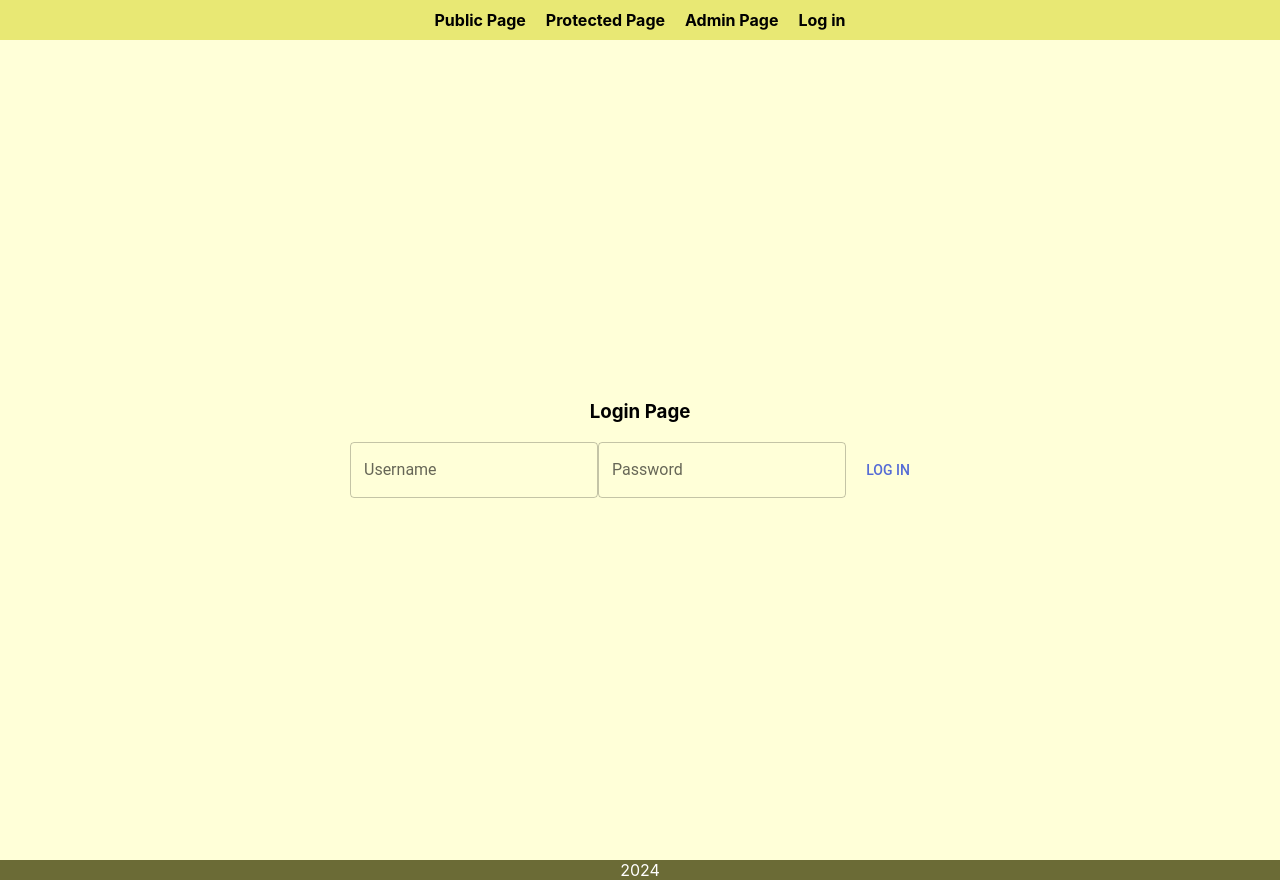
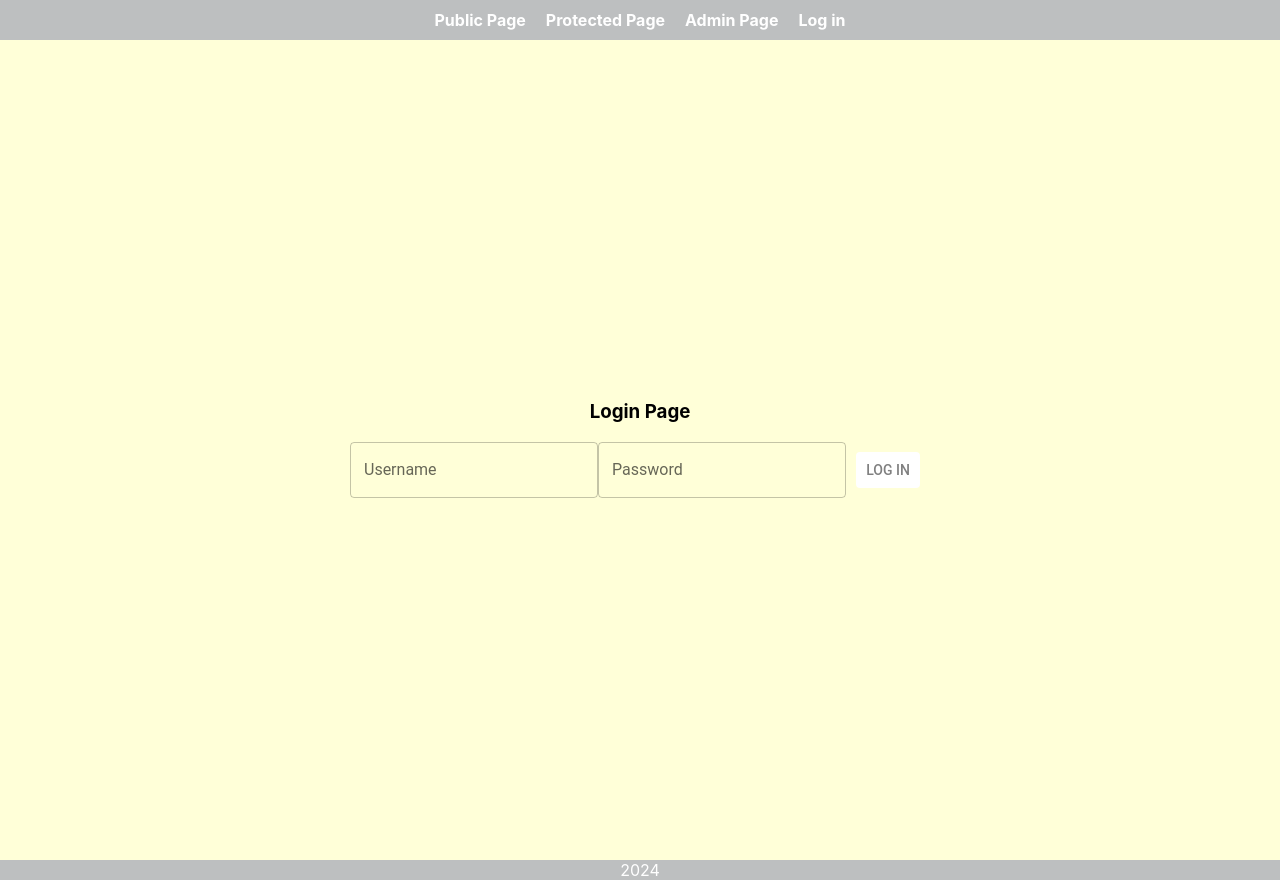
Before and after one commit to Firet/permissions-auth-app, a React (Vite) app: page /login in a window 1280 px wide. Built offline with nearby package versions, Linux system fonts and the light colour scheme; no server answers.

Commit message:
Change button hover colors

```diff
--- a/src/components/CustomButton/CustomButton.tsx
+++ b/src/components/CustomButton/CustomButton.tsx
@@ -2,7 +2,13 @@ import styled from '@emotion/styled';
 import { Button } from '@mui/material';
 
 const StyledButton = styled(Button)`
+	background-color: white;
+	color: grey;
 	margin: 10px;
+	&:hover {
+		background-color: #ffff80;
+		color: black;
+	}
 `;
 
 export const CustomButton = ({
--- a/src/components/StyledLink/SyledLink.tsx
+++ b/src/components/StyledLink/SyledLink.tsx
@@ -2,7 +2,7 @@ import styled from '@emotion/styled';
 import { Link } from 'react-router-dom';
 
 export const StyledLink = styled(Link)`
-	color: black;
+	color: white;
 	font-weight: 700;
 	text-decoration: none;
 	margin: 10px;
--- a/src/layout/Footer.tsx
+++ b/src/layout/Footer.tsx
@@ -1,7 +1,7 @@
 import styled from '@emotion/styled';
 
 const StyledFooter = styled.footer`
-	background-color: #6b6b36;
+	background-color: #bdbfc0;
 	color: white;
 	width: 100%;
 	margin-top: 20px;
--- a/src/layout/Header.tsx
+++ b/src/layout/Header.tsx
@@ -3,8 +3,8 @@ import styled from '@emotion/styled';
 import { StyledLink } from '../components/StyledLink/SyledLink';
 
 const HeaderContainer = styled.header`
-	background-color: #e8e874;
-	color: black;
+	background-color: #bdbfc0;
+	color: white;
 	font-weight: 700;
 	display: flex;
 	flex-direction: row;
```
